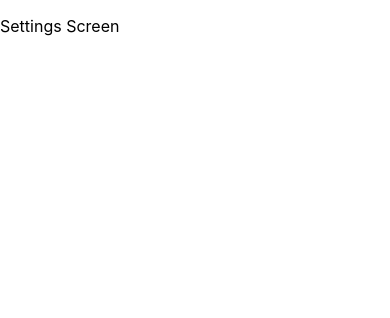
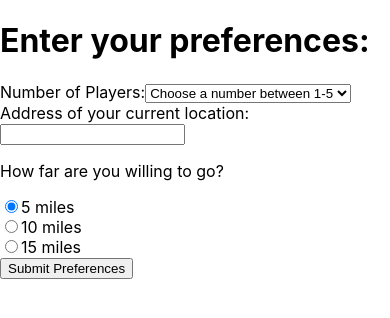
Before and after one commit to brookeseiter/zest-quest, a React (Create React App) app in the folder client/: page /settings in a window 390 px wide. Shown: the top 318 px of the page. Built offline with nearby package versions, Linux system fonts and the light colour scheme.

Commit message:
created settings form, all inputs/selects are responsive to changes. form not functional, need to implement a route server side

```diff
--- a/client/src/pages/Settings.js
+++ b/client/src/pages/Settings.js
@@ -1,8 +1,90 @@
+import { useState } from "react";
+
 function Settings() {
+    const [numPlayers, setNumPlayers] = useState("");
+    const [location, setLocation] = useState("");
+    const [maxDist, setMaxDist] = useState("5 miles");
+
+    const submitSettings = e => {
+        const settingsJSON = {
+            'num_players': numPlayers,
+            'location': location,
+            'max_dist': maxDist
+        };
+        console.log(settingsJSON);
+    }
+
+    console.log('numPlayers:', numPlayers);
+    console.log('location:', location);
+    console.log('maxDist:', maxDist);
+
     return (
         <>
             <div>
-                <p>Settings Screen</p>
+                <h1>Enter your preferences:</h1>
+                <form className="settings-form" onSubmit={submitSettings}>
+                    <label htmlFor="">
+                        Number of Players:
+                        <select
+                            name="numPlayers"
+                            value={numPlayers}
+                            onChange={(e) => setNumPlayers(e.target.value)}
+                            required
+                        >
+                            <option disabled={true} value="">Choose a number between 1-5</option>
+                            <option value="1">1</option>
+                            <option value="2">2</option>
+                            <option value="3">3</option>
+                            <option value="4">4</option>
+                            <option value="5">5</option>
+                        </select>
+                    </label>
+                    <label htmlFor="">
+                        Address of your current location:
+                        <input
+                            type="text"
+                            value={location}
+                            onChange={(e) => setLocation(e.target.value)}
+                            required
+                        />
+                    </label>
+                    <p>How far are you willing to go?</p>
+                    <div className="radio">
+                        <label>
+                            <input
+                                type="radio"
+                                value="5 miles"
+                                checked={maxDist === "5 miles"}
+                                onChange={(e) => setMaxDist(e.target.value)}
+                            />
+                            5 miles
+                        </label>
+                    </div>
+                    <div className="radio">
+                        <label>
+                            <input
+                                type="radio"
+                                value="10 miles"
+                                checked={maxDist === "10 miles"}
+                                onChange={(e) => setMaxDist(e.target.value)}
+                            />
+                            10 miles
+                        </label>
+                    </div>
+                    <div className="radio">
+                        <label>
+                            <input
+                                type="radio"
+                                value="15 miles"
+                                checked={maxDist === "15 miles"}
+                                onChange={(e) => setMaxDist(e.target.value)}
+                                // onChange={updateMaxDist}
+                            />
+                            15 miles
+                        </label>
+                    </div>
+                    <button>Submit Preferences</button>
+                </form>
             </div>
         </>
     );
```
